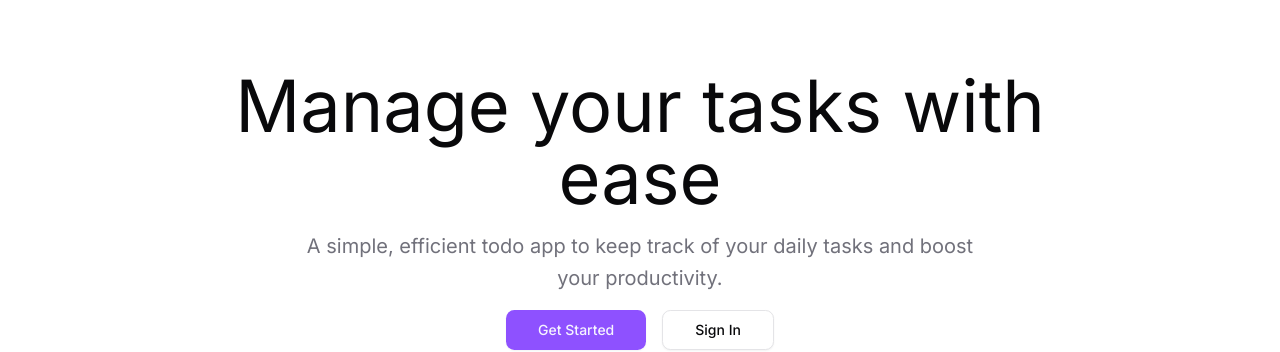
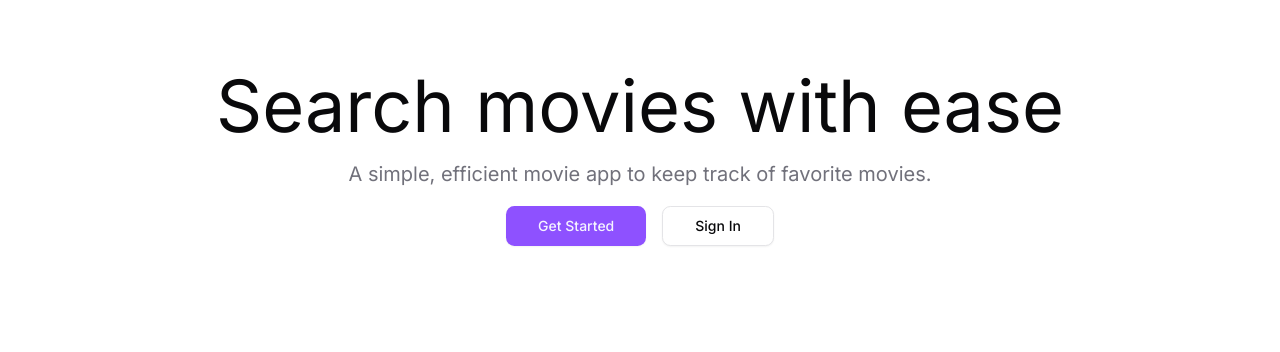
Before and after one commit to jmvsevilleja/mongodb-mflix, a Next.js app in the folder web/: page / in a window 1280 px wide. Shown: the part 123-475 px from the top of the page. Built offline with nearby package versions, Linux system fonts and the light colour scheme; no server answers.

Commit message:
updated app page layout

```diff
--- a/web/app/layout.tsx
+++ b/web/app/layout.tsx
@@ -12,7 +12,7 @@ const fontSans = FontSans({
 });
 
 export const metadata = {
-  title: "Todo App",
+  title: "Movies App",
   description: "A full-stack todo application with authentication",
 };
 
--- a/web/app/page.tsx
+++ b/web/app/page.tsx
@@ -11,11 +11,10 @@ export default function Home() {
         <section className="space-y-6 pb-8 pt-6 md:pb-12 md:pt-10 lg:py-32">
           <div className="container flex max-w-[64rem] flex-col items-center gap-4 text-center">
             <h1 className="font-heading text-3xl sm:text-5xl md:text-6xl lg:text-7xl">
-              Manage your tasks with ease
+              Search movies with ease
             </h1>
             <p className="max-w-[42rem] leading-normal text-muted-foreground sm:text-xl sm:leading-8">
-              A simple, efficient todo app to keep track of your daily tasks and
-              boost your productivity.
+              A simple, efficient movie app to keep track of favorite movies.
             </p>
             <div className="space-x-4">
               <Link href="/auth/signup">
```
